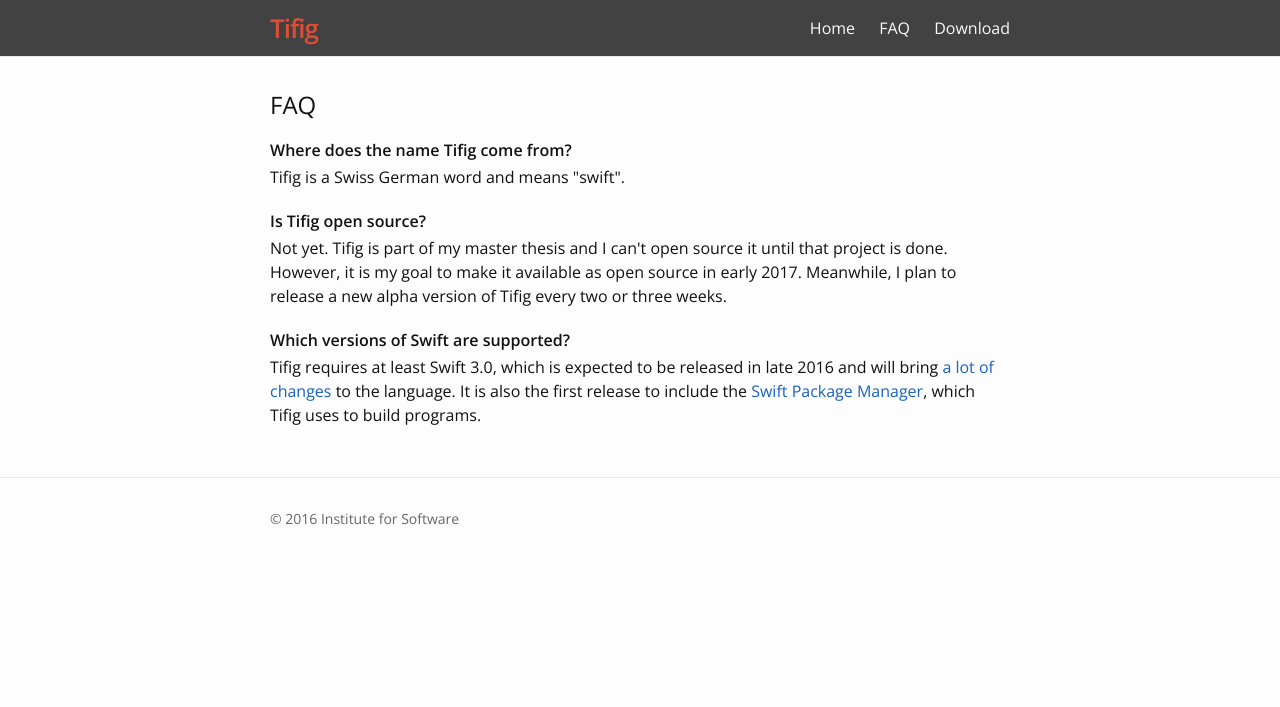
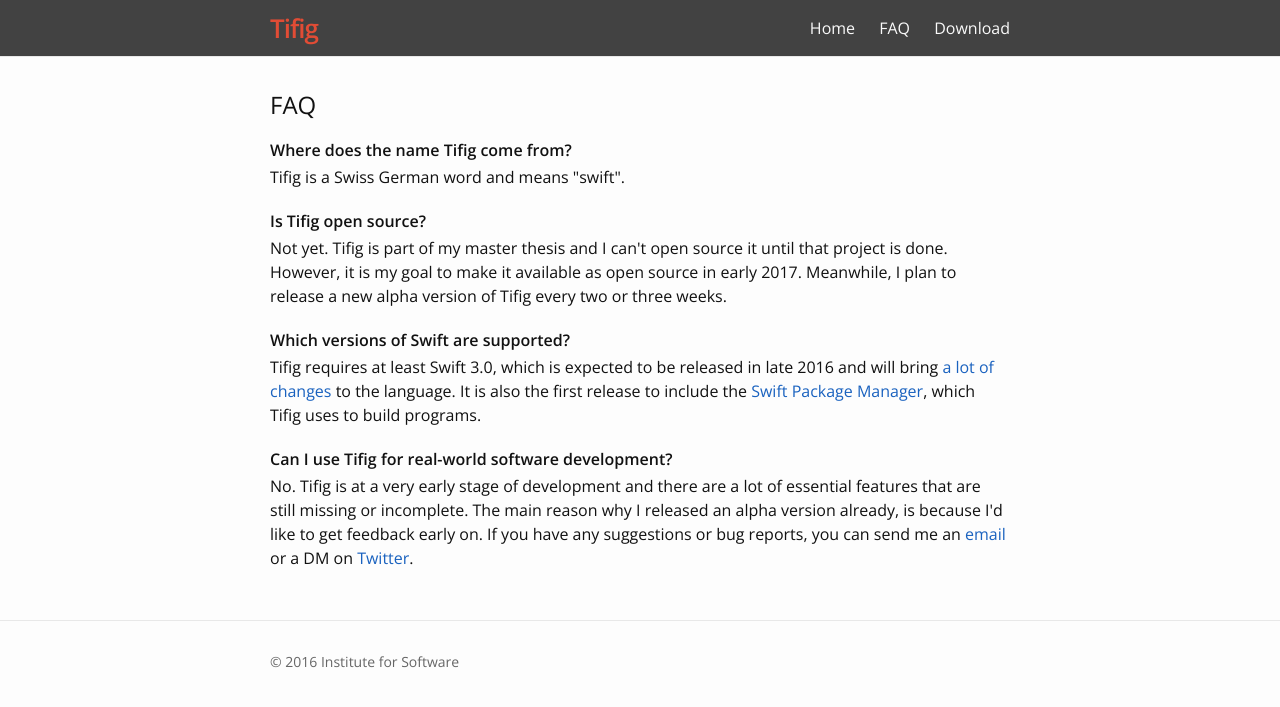
Before and after one commit to paulvi/tifig.net, a Jekyll site: the page built from faq.html, in a window 1280 px wide. Shown: the top 707 px of the page. Built offline with Jekyll 4.4.1, drawn with Linux system fonts in a browser that asks for light colours.

```diff
--- a/_sass/_layout.scss
+++ b/_sass/_layout.scss
@@ -50,58 +50,6 @@
     color: #666666;
     font-size:14px;
 }
-
-.footer-heading {
-    font-size: 18px;
-    margin-bottom: $spacing-unit / 2;
-}
-
-.contact-list,
-.social-media-list {
-    list-style: none;
-    margin-left: 0;
-}
-
-.footer-col-wrapper {
-    font-size: 15px;
-    color: $grey-color;
-    margin-left: -$spacing-unit / 2;
-    @extend %clearfix;
-}
-
-.footer-col {
-    float: left;
-    margin-bottom: $spacing-unit / 2;
-    padding-left: $spacing-unit / 2;
-}
-
-.footer-col-1 {
-    width: -webkit-calc(35% - (#{$spacing-unit} / 2));
-    width:         calc(35% - (#{$spacing-unit} / 2));
-}
-
-.footer-col-2 {
-    width: -webkit-calc(20% - (#{$spacing-unit} / 2));
-    width:         calc(20% - (#{$spacing-unit} / 2));
-}
-
-@include media-query($on-laptop) {
-    .footer-col-1,
-    .footer-col-2 {
-        width: -webkit-calc(50% - (#{$spacing-unit} / 2));
-        width:         calc(50% - (#{$spacing-unit} / 2));
-    }
-}
-
-@include media-query($on-palm) {
-    .footer-col {
-        float: none;
-        width: -webkit-calc(100% - (#{$spacing-unit} / 2));
-        width:         calc(100% - (#{$spacing-unit} / 2));
-    }
-}
-
-
 
 /**
  * Page content
@@ -180,7 +128,7 @@
     }
 }
 
-.faqs {
+.faq {
   list-style:none;
   margin: 0px;
   padding: 0px;
@@ -194,3 +142,18 @@
     }
   }
 }
+
+
+.downloads {
+  tr {
+    th {
+      font-weight:600;
+      text-align: left;
+      padding-right:20px;
+      padding-bottom:20px;
+    }
+
+    margin-bottom:20px;
+  }
+  margin-bottom:20px;
+}
--- a/faq.html
+++ b/faq.html
@@ -4,7 +4,7 @@
 permalink: /faq/
 ---
 <h2>FAQ</h2>
-<ul class='faqs'>
+<ul class='faq'>
   <li>
     <div class='faq-question'>Where does the name Tifig come from?</div>
     <div class='faq-answer'>Tifig is a Swiss German word and means "swift".</div>
@@ -26,4 +26,12 @@
       which Tifig uses to build programs.
     </div>
   </li>
+  <li>
+    <div class='faq-question'>Can I use Tifig for real-world software development?</div>
+    <div class='faq-answer'>
+      No. Tifig is at a very early stage of development and there are a lot of essential features that are still missing or incomplete.
+      The main reason why I released an alpha version already, is because I'd like to get feedback early on. If you have any suggestions
+      or bug reports, you can send me an <a href="mailto:tonisuter@me.com">email</a> or a DM on <a href="https://twitter.com/tonisuter">Twitter</a>.
+    </div>
+  </li>
 </ul>
```
Also changed, not shown: download.html (+20 -8 lines).
